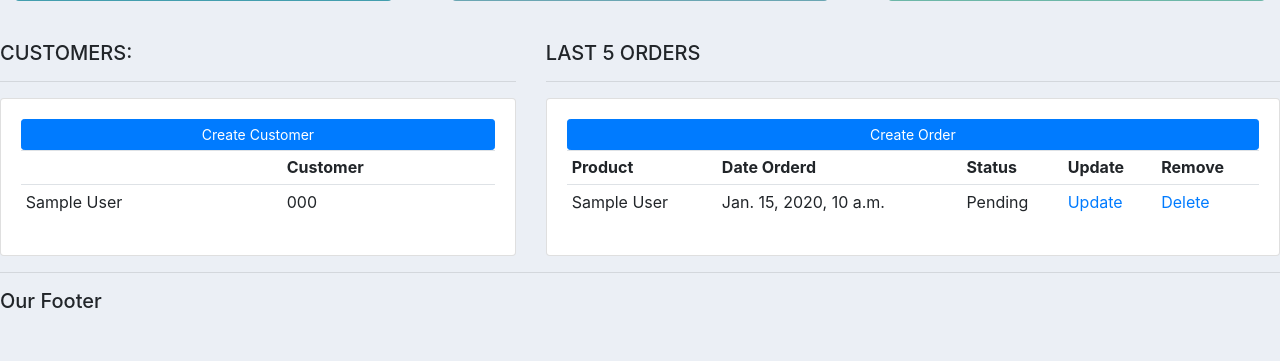
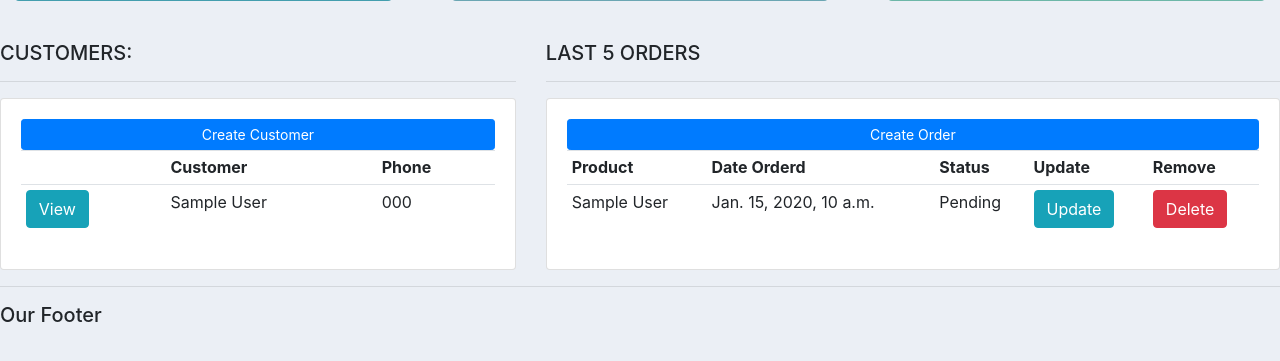
Before and after one commit to CESAR-JARAMILLO/Django-Customer-Management-App, a Django app: page / in a window 1280 px wide. Shown: the part 264-625 px from the top of the page. Run offline with Django 3.2, Linux system fonts and the light colour scheme; tables that the repository leaves empty hold one stand-in row (values such as "Sample post"); some libraries are stand-ins or nearby versions.

Commit message:
added dynamic url routing & templates

```diff
--- a/accounts/templates/accounts/dashboard.html
+++ b/accounts/templates/accounts/dashboard.html
@@ -16,10 +16,12 @@
 				<tr>
 					<th></th>
 					<th>Customer</th>
+					<th>Phone</th>
 				</tr>
 
 				{% for customer in customers %}
 					<tr>
+						<td><a class="btn btn-small btn-info" href="{% url 'customer' customer.id %}">View</a></td>
 						<td>{{customer.name}}</td>
 						<td>{{customer.phone}}</td>
 					</tr>
@@ -48,8 +50,8 @@
 						<td>{{order.product}}</td>
 						<td>{{order.date_created}}</td>
 						<td>{{order.status}}</td>
-						<td><a href="#">Update</a></td>
-						<td><a href="#">Delete</a></td>
+						<td><a class="btn btn-small btn-info" href="#">Update</a></td>
+						<td><a class="btn btn-small btn-danger" href="#">Delete</a></td>
 					</tr>
 				{% endfor %}
 
--- a/accounts/templates/accounts/navbar.html
+++ b/accounts/templates/accounts/navbar.html
@@ -7,10 +7,10 @@
   <div class="collapse navbar-collapse" id="navbarNav">
     <ul class="navbar-nav">
       <li class="nav-item active">
-        <a class="nav-link" href="#">Dashboard</a>
+        <a class="nav-link" href="{% url 'home' %}">Dashboard</a>
       </li>
       <li class="nav-item">
-        <a class="nav-link" href="#">Products</a>
+        <a class="nav-link" href="{% url 'products' %}">Products</a>
       </li>
     </ul>
   </div>
--- a/accounts/urls.py
+++ b/accounts/urls.py
@@ -2,7 +2,7 @@ from django.urls import path
 from . import views
 
 urlpatterns = [
-    path('', views.home),
-    path('products/', views.products),
-    path('customer/<str:pk>/', views.customer),
+    path('', views.home, name='home'),
+    path('products/', views.products, name='products'),
+    path('customer/<str:pk>/', views.customer, name='customer'),
 ]
```
